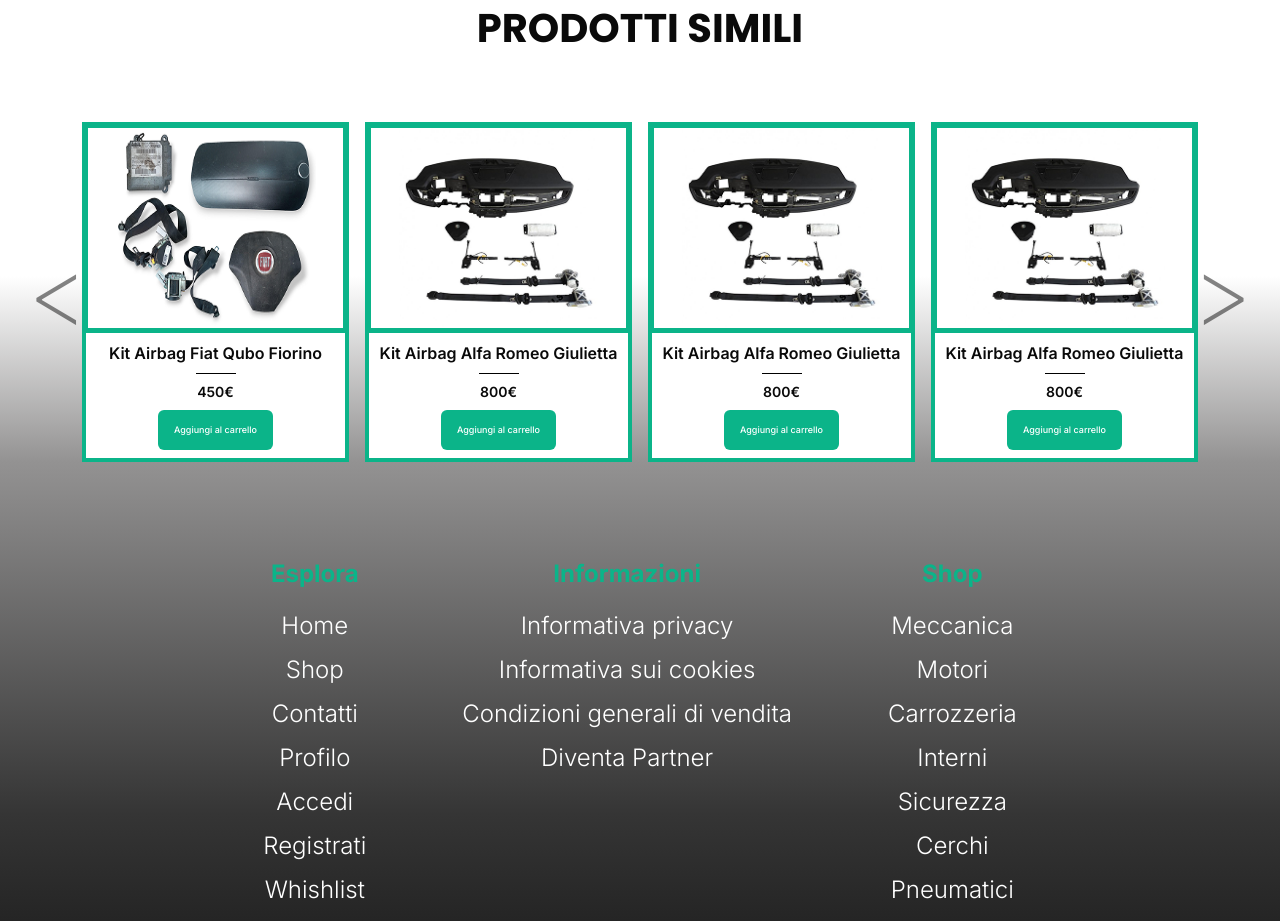
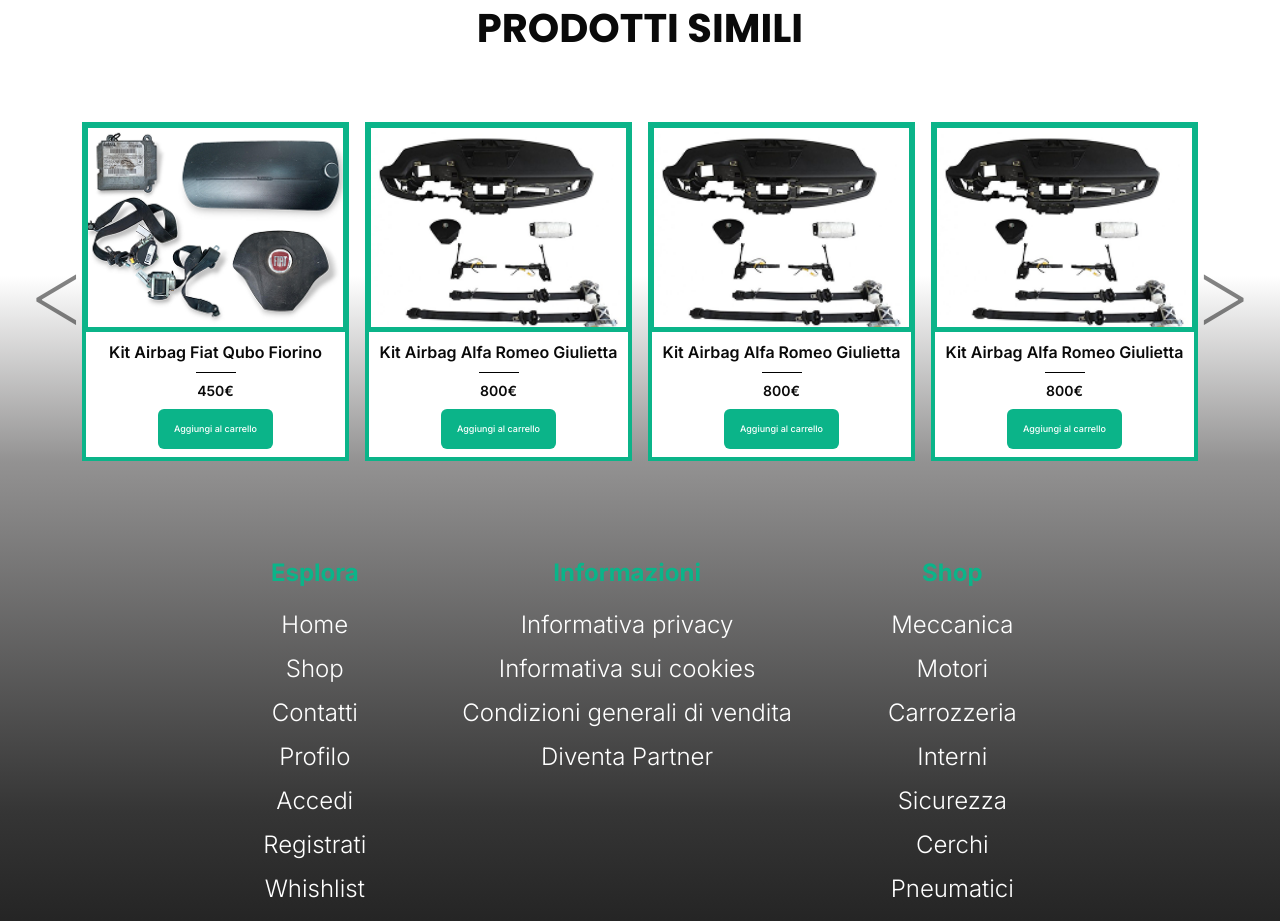
Before and after one commit to IvanCardi/ricambi-usati-fe, a Next.js app: page /shop/product/1 in a window 1280 px wide. Shown: the part 2840-3761 px from the top of the page. Built offline with nearby package versions, Linux system fonts and the light colour scheme.

Commit message:
fix: fixes image for product card

```diff
--- a/src/app/shop/car-part-card.tsx
+++ b/src/app/shop/car-part-card.tsx
@@ -15,20 +15,22 @@
       onClick={() => router.push(`/shop/product/${carPart.id}`)}
     >
       <div className="flex flex-col justify-between items-center w-full h-full border-[3px] border-[#0BB489]">
-        <div className="flex w-full h-full justify-center border-[3px] border-[#0BB489]">
+        <div className="flex w-full h-[205px] justify-center border-[3px] border-[#0BB489]">
           {carPart.imageUrl ? (
             <Image
+              className="w-full object-cover"
               src={carPart.imageUrl}
               alt="mechanical article"
-              width={200}
-              height={200}
+              height={205}
+              width={205}
             />
           ) : (
             <Image
+              className="w-full object-cover"
               src={noImagePlaceholder.src}
               alt={`No image placeholder`}
-              width={200}
-              height={200}
+              height={205}
+              width={205}
               // className="max-w-full max-h-full object-contain"
             />
           )}
--- a/src/app/shop/car-parts-filters.tsx
+++ b/src/app/shop/car-parts-filters.tsx
@@ -1,11 +1,10 @@
 "use client";
+import { Slider } from "@/components/ui/slider";
+import { useRouter, useSearchParams } from "next/navigation";
 import { useState } from "react";
+import { Category } from "../(sections)/ricambi/categoryCard";
 import MainContainer from "../components/mainContainer";
 import SelectHero from "../components/select_hero";
-import { Slider } from "@/components/ui/slider";
-import Button from "../components/button";
-import { useRouter, useSearchParams } from "next/navigation";
-import { Category } from "../(sections)/ricambi/categoryCard";
 import SelectCategory from "./select-category";
 
 const categories: Category[] = [
@@ -466,13 +465,12 @@
             {range[0]} - {range[1]}
           </span>
         </div>
-        <Button
-          type="button"
+        <div
           onClick={onFilterApply}
-          className="bg-primary-green px-[20px] py-[5px] w-[200px] h-fit text-white font-semibold uppercase"
+          className="bg-primary-green px-[20px] py-[5px] w-fit rounded-md cursor-pointer h-fit text-white font-semibold uppercase"
         >
           Applica
-        </Button>
+        </div>
       </div>
     </MainContainer>
   );
```
